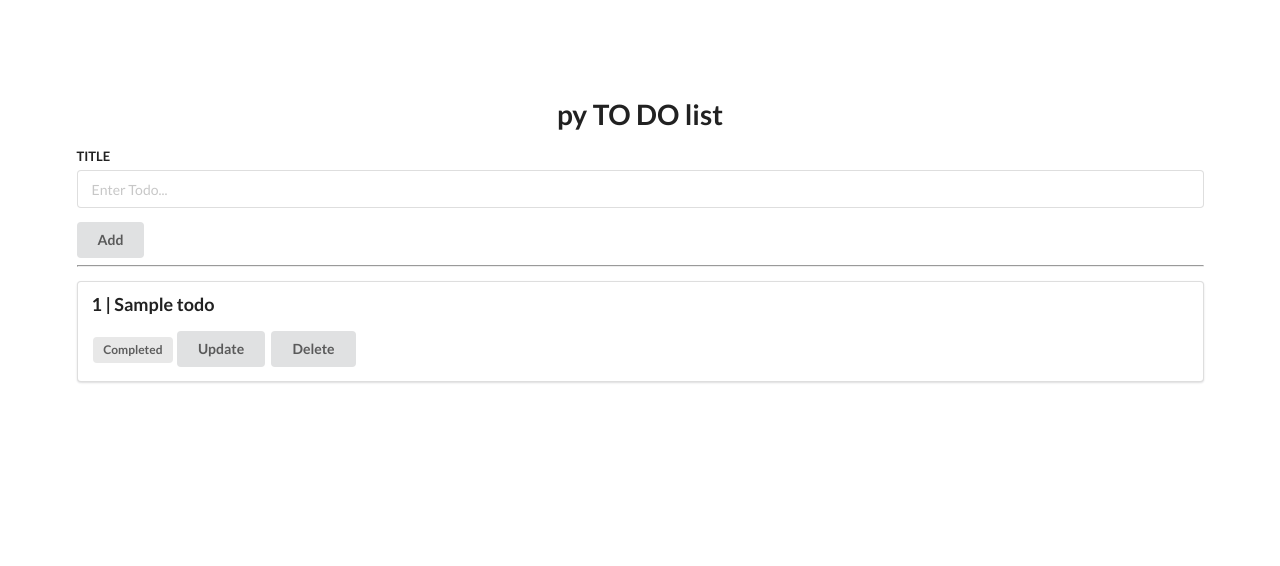
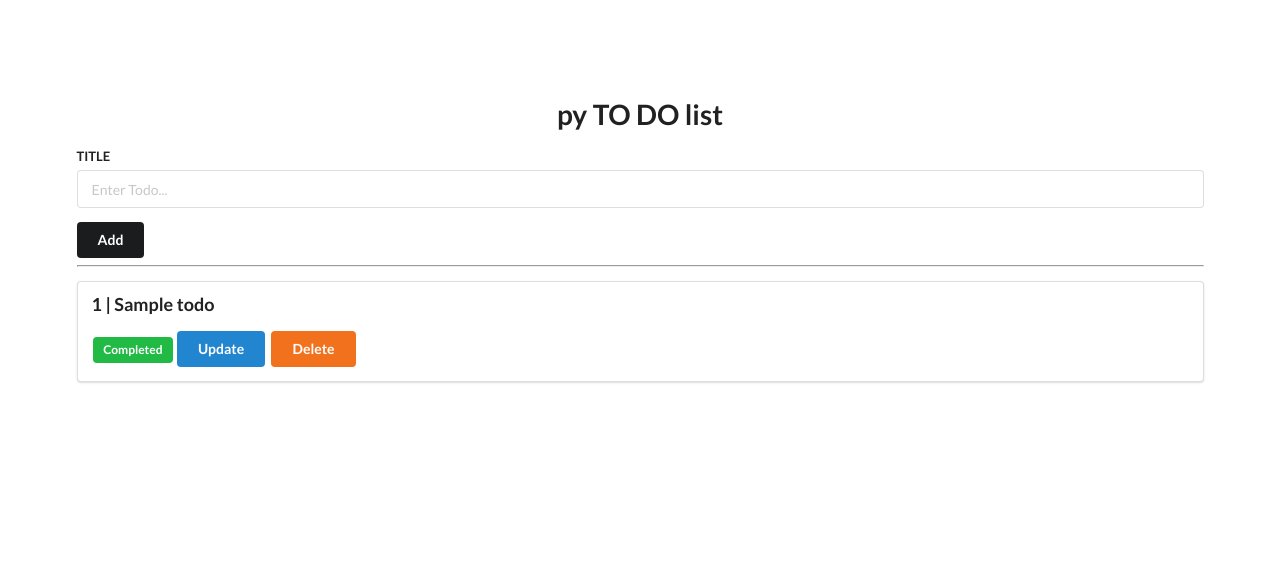
Before and after one commit to franky3553/pytodo, a Flask app: page / in a window 1280 px wide. Shown: the top 566 px of the page. Run offline with Flask 2, Linux system fonts and the light colour scheme; tables that the repository leaves empty hold one stand-in row (values such as "Sample post").

Commit message:
Add some button colors

```diff
--- a/templates/base.html
+++ b/templates/base.html
@@ -20,7 +20,7 @@
             <label>TITLE</label>
             <input type="text" name="title" placeholder="Enter Todo..."><br>
          </div>
-         <button class="ui button" type="submit">Add</button>
+         <button class="ui black button" type="submit">Add</button>
       </form>
 
       <hr>
@@ -30,13 +30,13 @@
          <p class="ui big header">{{todo.id }} | {{ todo.title }}</p>
 
          {% if todo.complete == False %}
-         <span class="ui label">Not Complete</span>
+         <span class="ui yellow label">Not Complete</span>
          {% else %}
-         <span class="ui label">Completed</span>
+         <span class="ui green label">Completed</span>
          {% endif %}
 
-         <a class="ui button" href="/update/{{ todo.id }}">Update</a>
-         <a class="ui button" href="/delete/{{ todo.id }}">Delete</a>
+         <a class="ui blue button" href="/update/{{ todo.id }}">Update</a>
+         <a class="ui orange button" href="/delete/{{ todo.id }}">Delete</a>
       </div>
       {% endfor %}
   </div>
```
